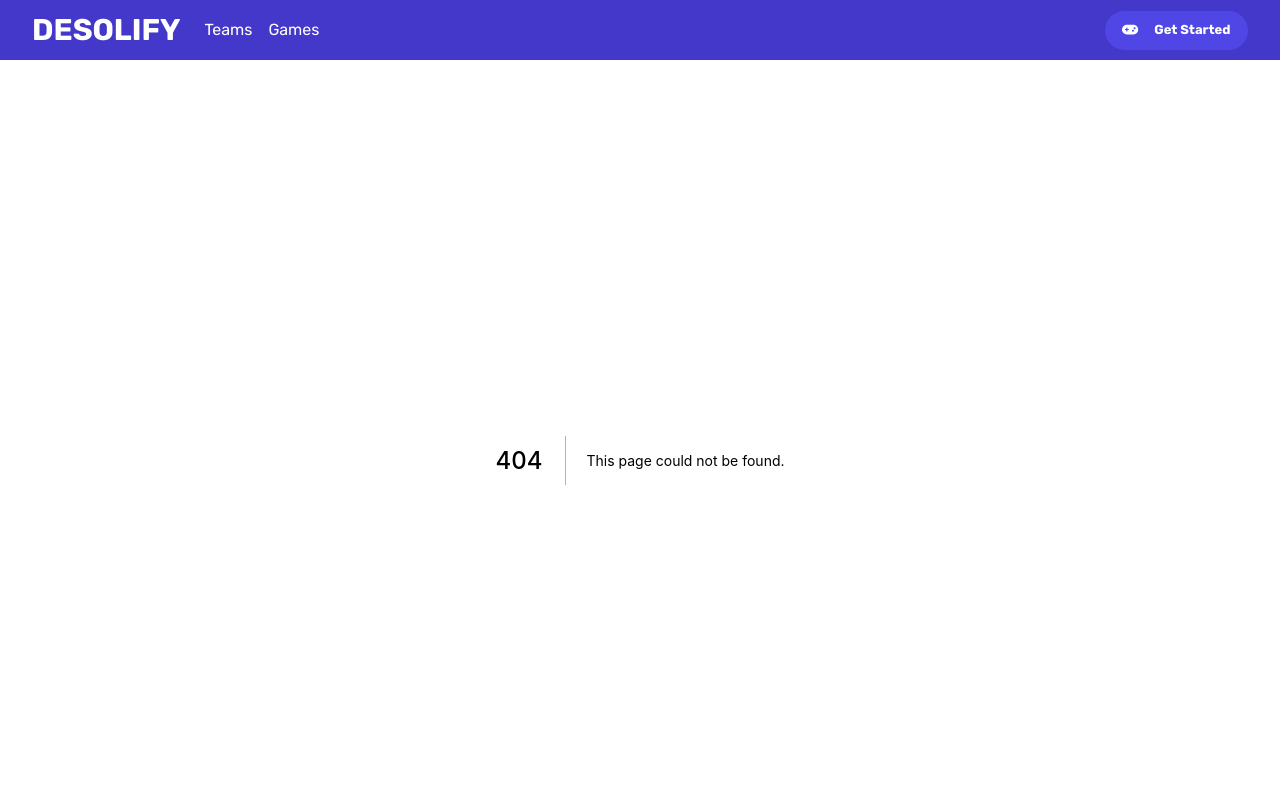
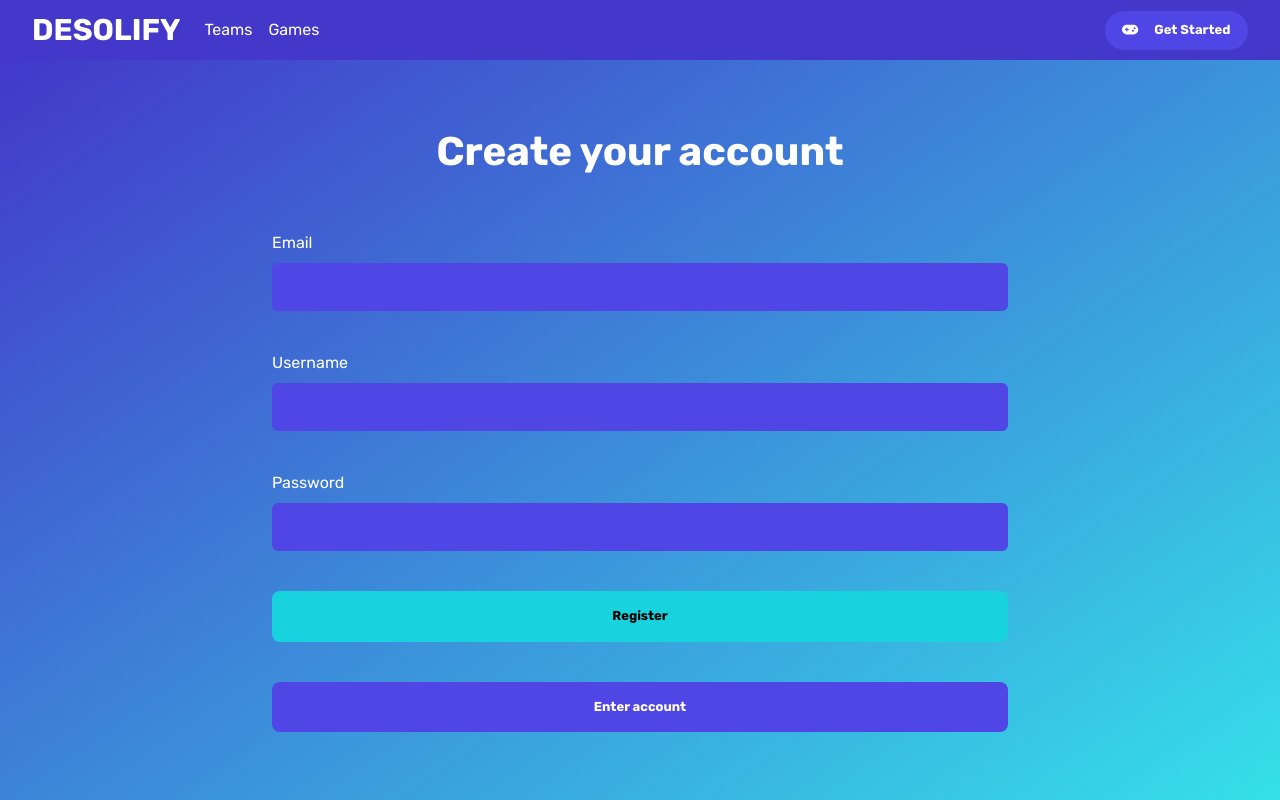
Before and after one commit to mrheio/desolify-web, a Next.js app: page /register in a window 1280 px wide. Before the commit this address had no page. Shown: the top 800 px of the page. Built offline with nearby package versions, Linux system fonts and the light colour scheme.

Commit message:
added register page

```diff
--- a/components/Button/Button.tsx
+++ b/components/Button/Button.tsx
@@ -3,22 +3,19 @@ import { ButtonHTMLAttributes } from 'react';
 import styles from './Button.module.scss';
 
 type ButtonStyle = 'primary' | 'secondary' | 'naked';
-type ButtonVariant = 'google';
 type ButtonShape = 'rounded';
 
 type ButtonProps = ButtonHTMLAttributes<HTMLButtonElement> & {
 	style?: ButtonStyle;
-	variant?: ButtonVariant;
 	shape?: ButtonShape;
 };
 
-const Button = ({ style = 'primary', variant, shape, className, type = 'button', children, ...rest }: ButtonProps) => {
+const Button = ({ style = 'primary', shape, className, type = 'button', children, ...rest }: ButtonProps) => {
 	return (
 		<button
 			className={joinClasses(
 				styles.button,
 				styles[`button-${style}`],
-				variant && styles[`button-${variant}`],
 				shape && styles[`button-${shape}`],
 				className,
 			)}
--- /dev/null
+++ b/components/Button/GoogleButton.tsx
@@ -0,0 +1,16 @@
+import { joinClasses } from '@utils/basics';
+import { ButtonHTMLAttributes } from 'react';
+import styles from './Button.module.scss';
+
+type GoogleButtonProps = ButtonHTMLAttributes<HTMLButtonElement>;
+
+const GoogleButton = ({ className, ...rest }: GoogleButtonProps) => {
+	return (
+		<button className={joinClasses(styles.button, 'bg-gray-50 hover:bg-white')} {...rest}>
+			<img className="inline-block mr-4 w-8" src="svg/google-icon.svg" />
+			Sign in with Google
+		</button>
+	);
+};
+
+export default GoogleButton;
--- a/components/index.ts
+++ b/components/index.ts
@@ -1,4 +1,5 @@
 export { default as Button } from './Button/Button';
+export { default as GoogleButton } from './Button/GoogleButton';
 export { default as Card } from './Card';
 export { default as Container } from './Container';
 export { default as DualSection } from './DualSection';
--- a/pages/login.tsx
+++ b/pages/login.tsx
@@ -1,13 +1,17 @@
-import { Button, Container, InputField } from '@components';
+import { Button, Container, GoogleButton, InputField, Link } from '@components';
 
 const Login = () => {
 	return (
 		<section className="bg-gradient-primary">
-			<Container className="min-h-main-content flex flex-col gap-4 h-full justify-center form-flow">
+			<Container className="min-h-main-content flex flex-col gap-4 h-full justify-center form-flow py-8">
 				<h1 className="text-center fs-primary-heading fw-bold text-white mb-4">Enter your account</h1>
 				<InputField label="Email" onDark />
 				<InputField label="Password" onDark />
-				<Button style="secondary">Enter account</Button>
+				<Button style="secondary">Log in</Button>
+				<GoogleButton onClick={() => {}} />
+				<Link href="/register">
+					<Button className="w-full">Create account</Button>
+				</Link>
 			</Container>
 		</section>
 	);
--- /dev/null
+++ b/pages/register.tsx
@@ -0,0 +1,20 @@
+import { Button, Container, InputField, Link } from '@components';
+
+const Register = () => {
+	return (
+		<section className="bg-gradient-primary">
+			<Container className="min-h-main-content flex flex-col gap-4 h-full justify-center form-flow py-8">
+				<h1 className="text-center fs-primary-heading fw-bold text-white mb-4">Create your account</h1>
+				<InputField label="Email" onDark />
+				<InputField label="Username" onDark />
+				<InputField label="Password" onDark />
+				<Button style="secondary">Register</Button>
+				<Link href="/login">
+					<Button className="w-full">Enter account</Button>
+				</Link>
+			</Container>
+		</section>
+	);
+};
+
+export default Register;
--- a/styles/_mixins.scss
+++ b/styles/_mixins.scss
@@ -6,6 +6,6 @@
 
 @mixin activeShrink() {
 	&:active {
-		transform: scale(0.95);
+		transform: scale(0.975);
 	}
 }
--- a/styles/styles.scss
+++ b/styles/styles.scss
@@ -32,7 +32,7 @@ a,
 a:hover,
 .link:hover,
 .link:hover a {
-	color: $clr-black;
+	color: $clr-secondary-300;
 }
 
 .link-active,
```
Also changed, not shown: public/svg/google-icon.svg (added).
